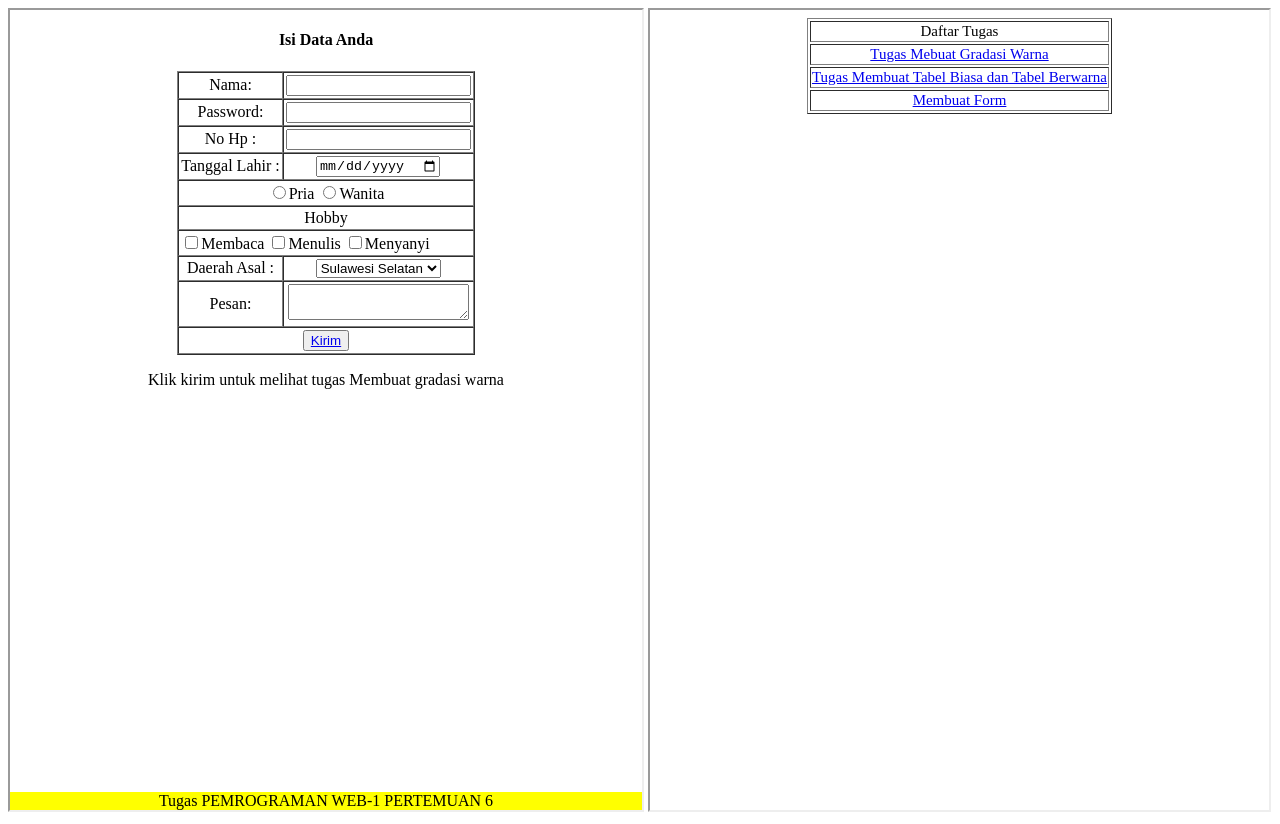
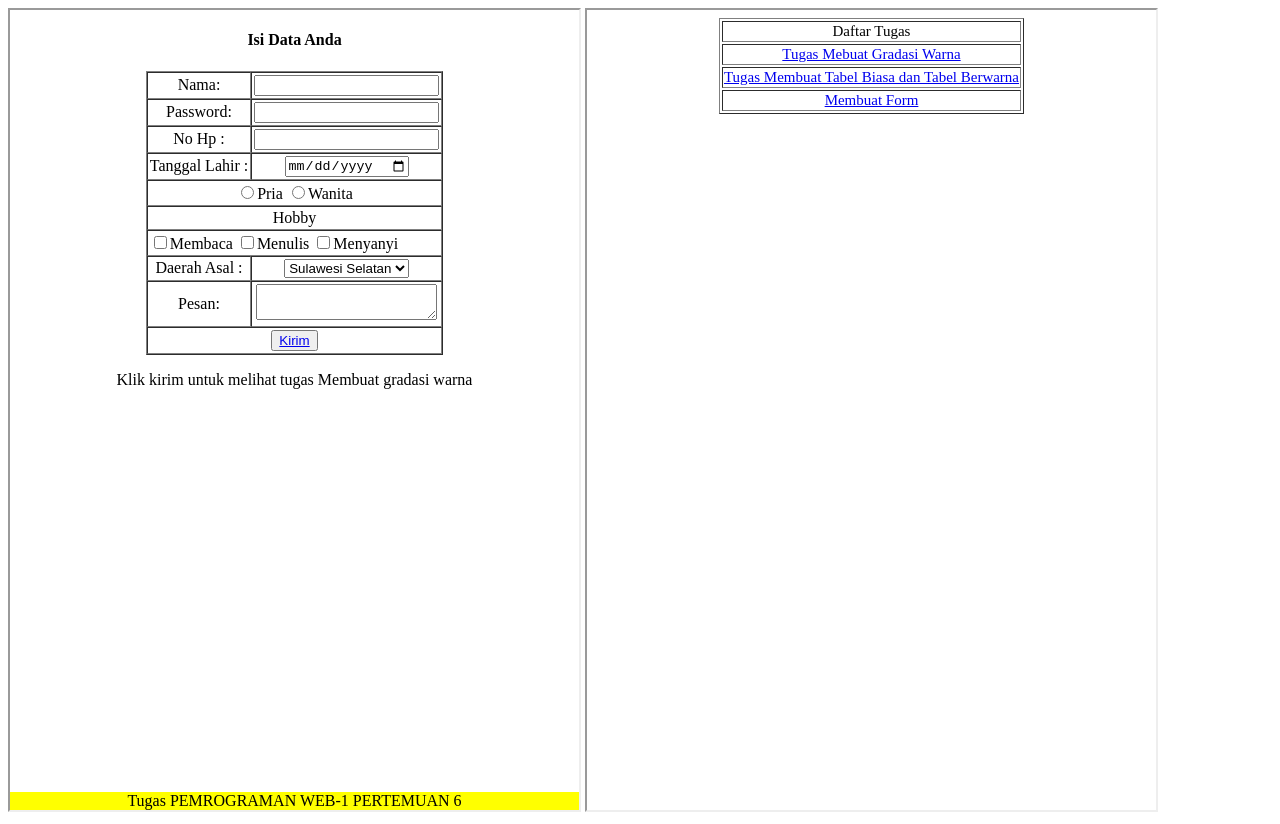
Before and after one commit to andisammenglangi/tgsweb, a plain HTML site: page index.html in a window 1280 px wide. Drawn offline with Linux system fonts and the light colour scheme.

Commit message:
Update index.html

```diff
--- a/index.html
+++ b/index.html
@@ -7,8 +7,8 @@
 </head>
 <body>
 
-    <iframe src="tugas3/form.html" name="frameKiri" width="50%" height="800px"></iframe>
-    <iframe src="liststugas/list.html" width="49%" height="800px"></iframe>
+    <iframe src="tugas3/form.html" name="frameKiri" width="45%" height="800px"></iframe>
+    <iframe src="liststugas/list.html" width="45%" height="800px"></iframe>
 
 </body>
 </html>
```
